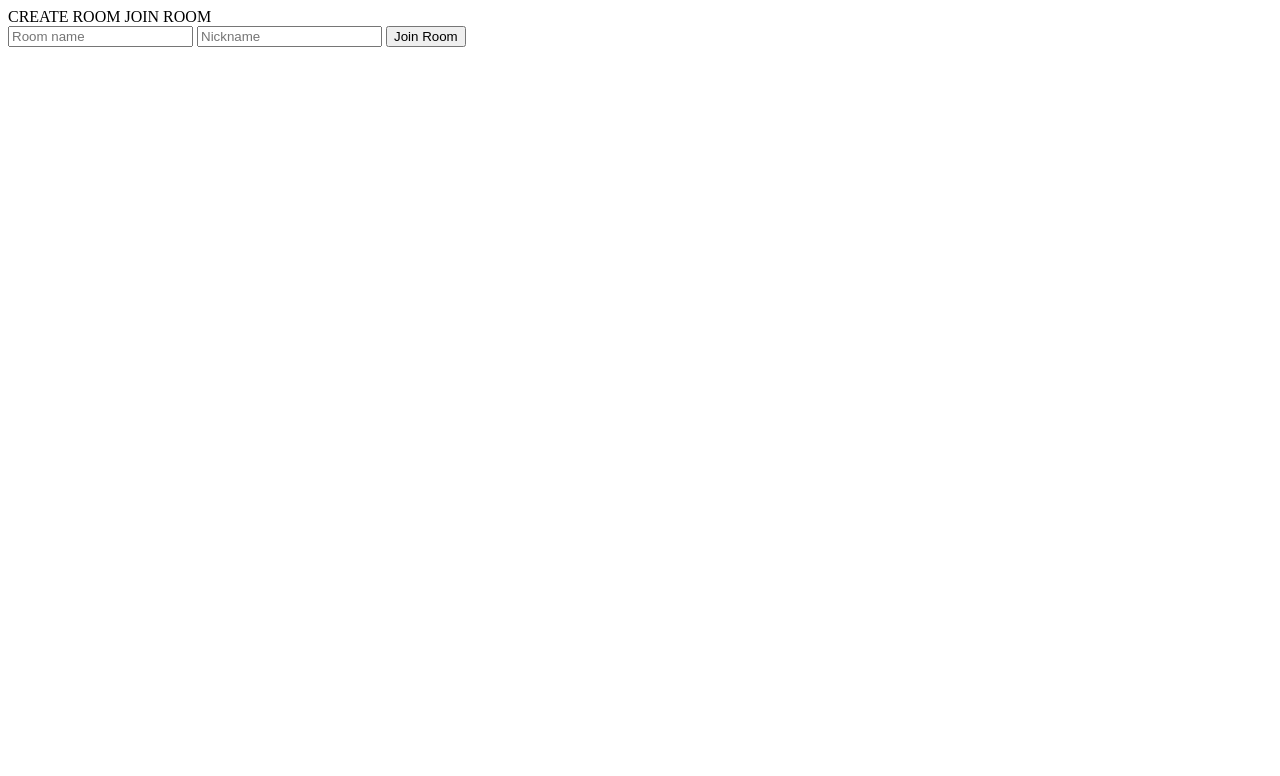
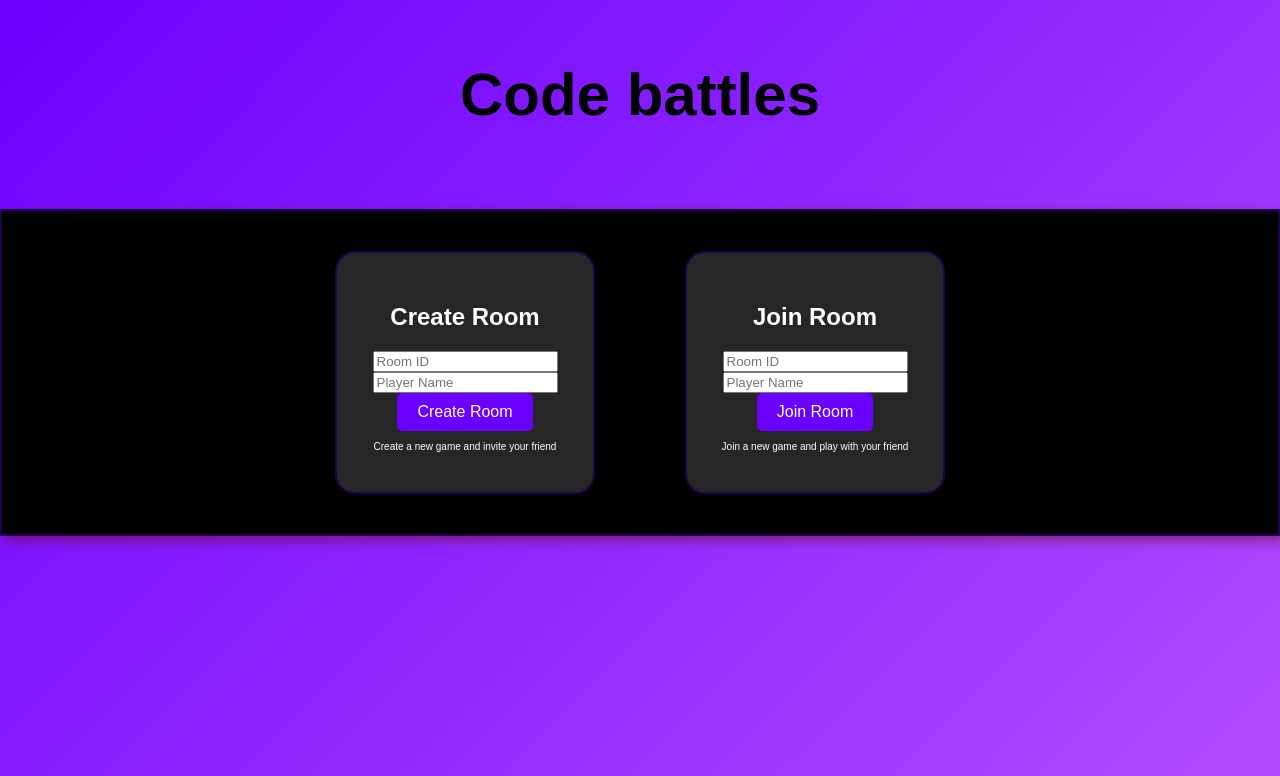
Before and after one commit to JacobCSUF/CPSC-491-Code-Battles, a FastAPI app: page / in a window 1280 px wide. Shown: the top 776 px of the page. Run offline with FastAPI, Linux system fonts and the light colour scheme; parts of the project's set-up code (start-up, migrations or seed data) failed here and were passed over.

Commit message:
Revamp home.html with header and room forms
Updated the home page layout to include a header and styled sections for creating and joining rooms.

```diff
--- a/templates/home.html
+++ b/templates/home.html
@@ -1,16 +1,41 @@
 <!DOCTYPE html>
 <html>
     <head>
-        <title>
+        <title></title>
+            <link rel = "stylesheet" href ="home.css">
 
-        </title>
     </head>
     <body>
-      CREATE ROOM             JOIN ROOM
-   <form  action="/lobby" method="get">
-    <input id="lobby" type="text" name="lobby_id" placeholder="Room name" required />
-      <input id="name" type="text" name="nickname" placeholder="Nickname"required />
-    <button type="submit">Join Room</button>
-</form>
+        <header>
+            <h1 id="title">Code battles </h1>
+        </header>
+
+
+
+        <div id = "container">
+         <div id = "card">
+            <h2 id ="subtitle">Create Room</h2>
+            <form  action="/lobby.html" method="get">
+                <input id="lobby" type="text" name="lobby_id" placeholder="Room ID" required />
+                <input id="name" type="text" name="nickname" placeholder="Player Name" required />
+                <button  id = "button_press" type="submit">Create Room</button>
+                <p id="description">Create a new game and invite your friend</p>
+            </form>
+            </div>
+            <div id = "card">
+                <h2 id ="subtitle">Join Room</h2>
+            <form  action="/lobby.html" method="get">
+                <input id="lobby" type="text" name="lobby_id" placeholder="Room ID" required />
+                <input id="name" type="text" name="nickname" placeholder="Player Name" required />
+                <button  id = "button_press" type="submit">Join Room</button>
+                <p id = "description">Join a new game and play with your friend</p>
+            </form>
+
+            </div>
+
+         </div>
+
+
+
     </body>
 </html>
```
